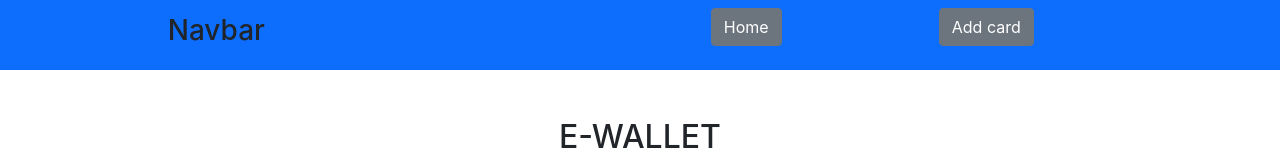
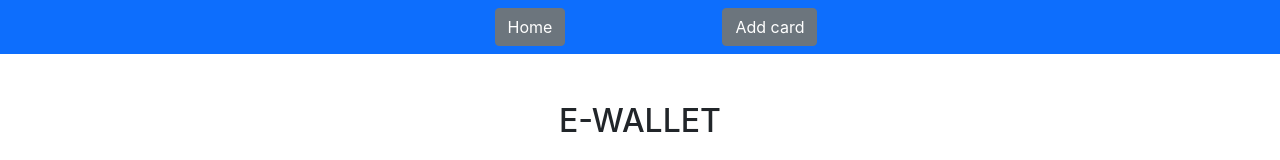
Before and after one commit to erikaxe/ewallet, a React (Create React App) app: page / in a window 1280 px wide. Shown: the top 160 px of the page. Built offline with nearby package versions, Linux system fonts and the light colour scheme.

Commit message:
added bootstrap class to remove margin

```diff
--- a/src/components/Navbar.jsx
+++ b/src/components/Navbar.jsx
@@ -4,8 +4,7 @@ import { Link } from "react-router-dom";
 export default function Navbar() {
   return (
     <div className="navbar bg-primary d-flex justify-content-around align-items-center">
-      <h3>Navbar</h3>
-      <ul className="links d-flex justify-content-around">
+      <ul className="links d-flex justify-content-around m-0">
         <Link to="/">
           <li className="btn btn-secondary">Home</li>
         </Link>
```
